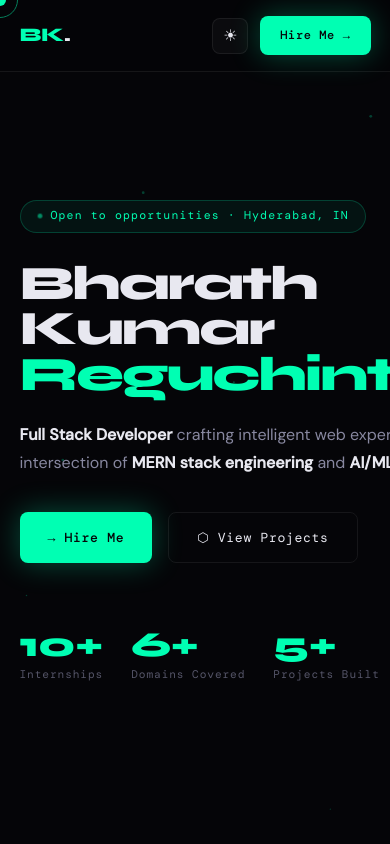
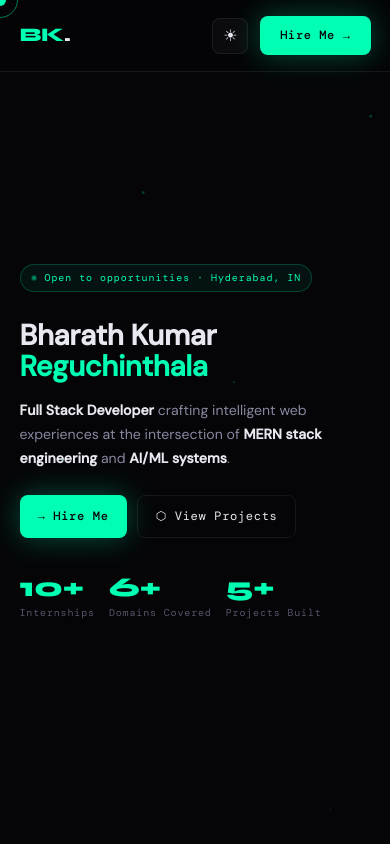
Before and after one commit to Bharathkumar-6309/New_Portfolio, a plain HTML site: page index.html in a window 390 px wide. Shown: the top 844 px of the page. Drawn offline with nearby package versions, Linux system fonts and the light colour scheme; a web font is replaced by a local one.

Commit message:
Refactor hero section styles for responsiveness

```diff
--- a/index.html
+++ b/index.html
@@ -145,8 +145,8 @@ section { padding: 120px 5%; }
 .hero-badge-dot { width: 6px; height: 6px; border-radius: 50%; background: var(--accent); animation: pulse 2s infinite; }
 @keyframes pulse { 0%,100%{opacity:1;transform:scale(1)} 50%{opacity:0.5;transform:scale(0.8)} }
 .hero-name {
-  font-family: var(--font-display); font-size: clamp(3rem, 9vw, 7rem);
-  font-weight: 800; line-height: 0.95; letter-spacing: -0.04em;
+  font-size: clamp(1.6rem, 8vw, 7rem);
+  line-height: 1.05; letter-spacing: -0.02em; word-break: break-word; overflow-wrap: break-word;
   margin-bottom: 0;
   animation: fadeSlideUp 0.8s ease 0.1s both;
 }
@@ -465,12 +465,33 @@ footer {
   nav { padding: 16px 5%; }
   .nav-links { display: none; }
   section { padding: 80px 5%; }
+  #hero { padding: 100px 5% 60px; }
+  .hero-inner { max-width: 100%; }
+  .hero-name { font-size: clamp(1.4rem, 9vw, 2.8rem); letter-spacing: -0.01em; line-height: 1.1; word-break: break-word; overflow-wrap: break-word; }
+  .hero-badge { font-size: 0.62rem; padding: 5px 10px; white-space: normal; }
+  .hero-tagline { font-size: 0.88rem; margin: 16px 0 24px; }
+  .hero-cta { gap: 10px; }
+  .btn-primary, .btn-secondary { padding: 11px 18px; font-size: 0.76rem; }
+  .hero-stats { gap: 18px; margin-top: 36px; flex-wrap: wrap; }
+  .stat-num { font-size: 1.7rem; }
+  .stat-label { font-size: 0.63rem; }
+  .hero-float { display: none; }
+  .section-title { font-size: clamp(1.5rem, 7vw, 2.4rem); }
   .about-grid, .contact-grid { grid-template-columns: 1fr; gap: 40px; }
-  .hero-stats { gap: 28px; }
-  .hero-float { display: none; }
-  footer { flex-direction: column; gap: 12px; text-align: center; }
+  .projects-grid { grid-template-columns: 1fr; }
+  .skills-grid { grid-template-columns: 1fr; }
+  .edu-grid { grid-template-columns: 1fr; }
+  .certs-grid { grid-template-columns: 1fr; }
   .timeline { padding-left: 24px; }
   .timeline-item::before { left: -28px; }
+  .timeline-role { font-size: 0.92rem; }
+  footer { flex-direction: column; gap: 12px; text-align: center; }
+}
+
+@media (max-width: 400px) {
+  .hero-name { font-size: clamp(1.2rem, 8.5vw, 1.8rem); }
+  section { padding: 60px 4%; }
+  .hero-stats { gap: 14px; }
 }
 /* ===== SCROLL REVEAL ===== */
 .reveal { opacity: 0; transform: translateY(30px); transition: all 0.7s ease; }
```
